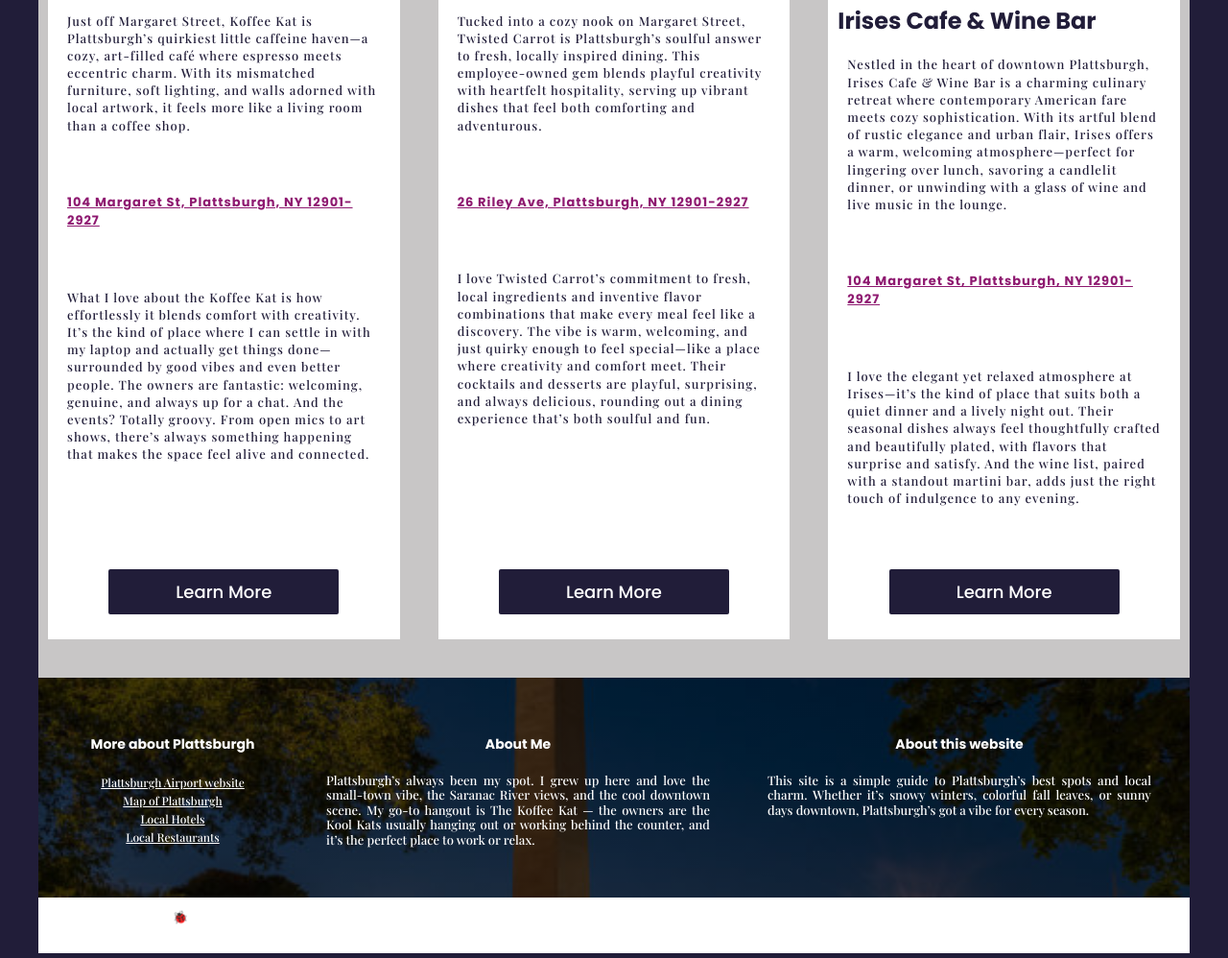
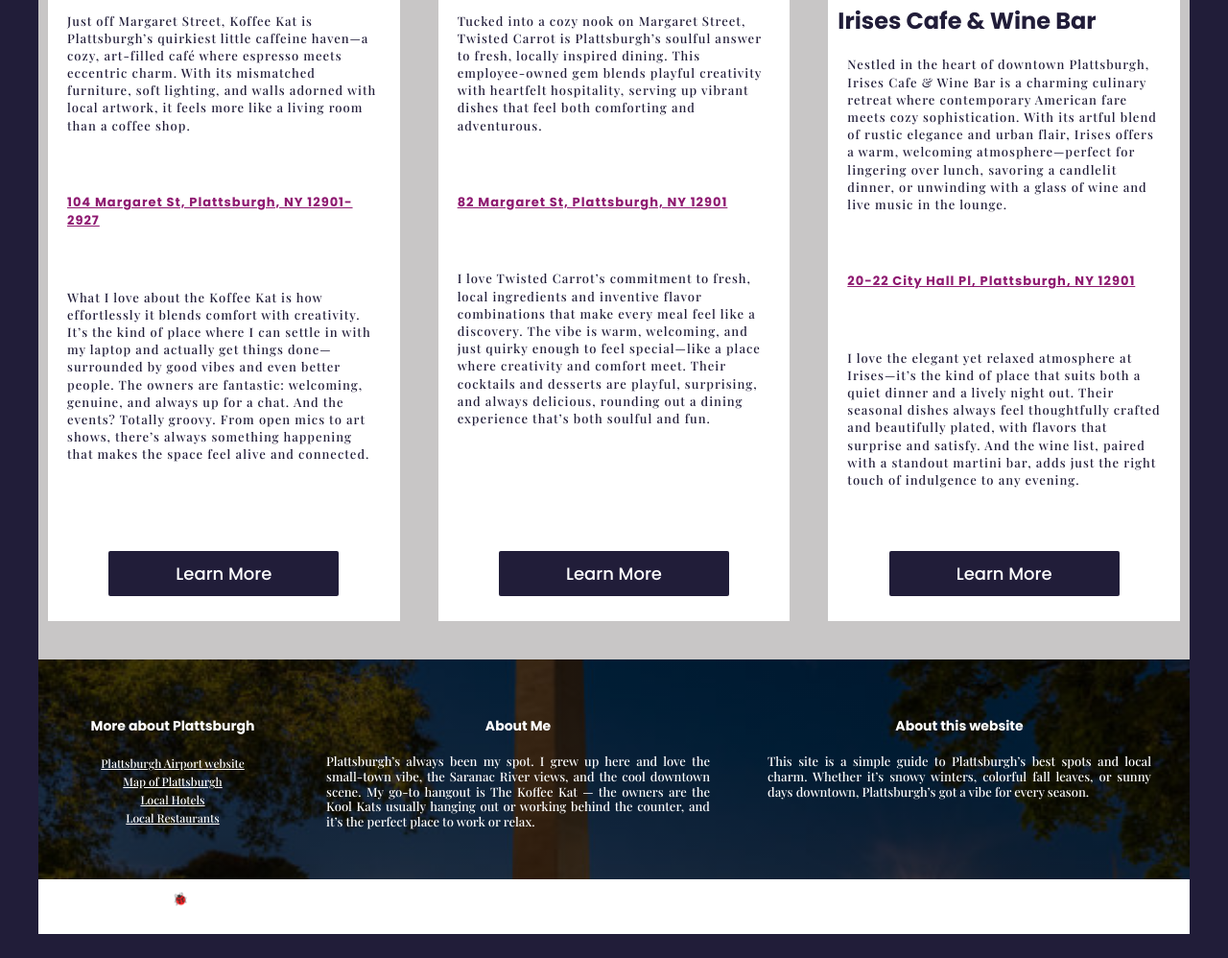
Before and after one commit to Beachyshells/My_City, a plain HTML site: page index.html in a window 1280 px wide. Shown: the part 1259-2257 px from the top of the page at 96% size. Drawn offline with nearby package versions, Linux system fonts and the light colour scheme; a script that the page names is missing; a web font is replaced by a local one.

Commit message:
Update index.html

```diff
--- a/index.html
+++ b/index.html
@@ -148,9 +148,9 @@
               <p>
                 <a
                   class="poppins-bold"
-                  href="https://share.google/dS814VJtOiOrQstR7"
+                  href="https://share.google/nfeDBjHn5gLI3bDh6"
                   target="_blank"
-                  >26 Riley Ave, Plattsburgh, NY 12901-2927</a
+                  >82 Margaret St, Plattsburgh, NY 12901</a
                 >
               </p>
               <h5>What I like about it</h5>
@@ -201,7 +201,7 @@
                   class="poppins-bold"
                   href="https://maps.app.goo.gl/ocfehaiQ86ispgPS7"
                   target="_blank"
-                  >104 Margaret St, Plattsburgh, NY 12901-2927</a
+                  >20-22 City Hall Pl, Plattsburgh, NY 12901</a
                 >
               </p>
               <h5>What I like about it</h5>
```
